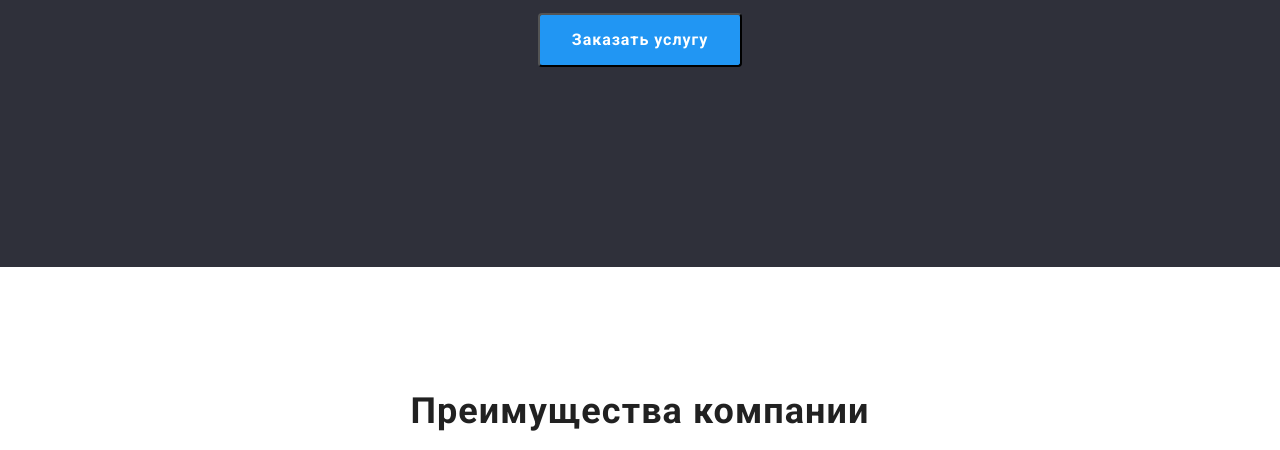
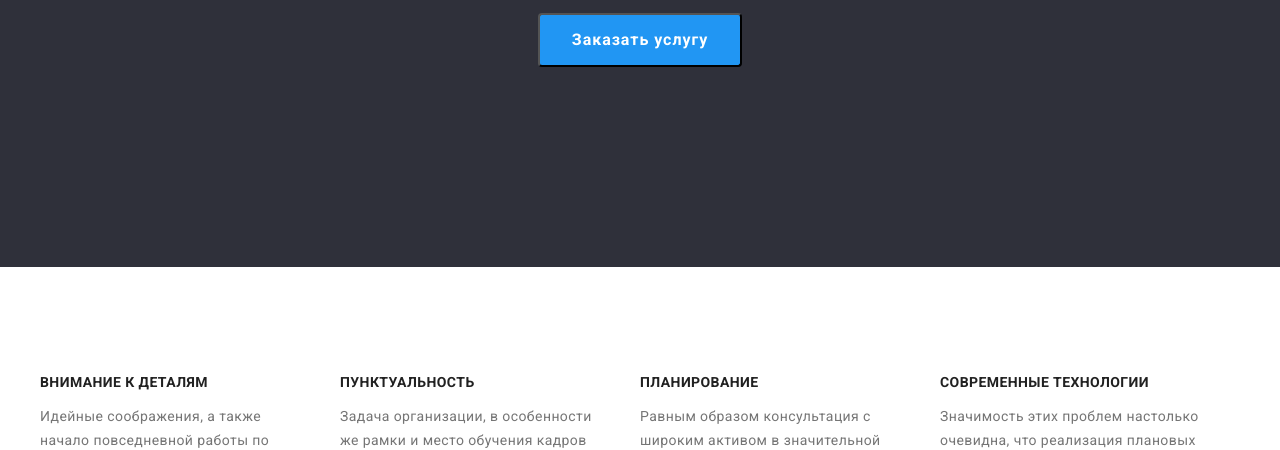
Before and after one commit to aleksandrbliznov/goit-markup-hw-03, a plain HTML site: page index.html in a window 1280 px wide. Shown: the part 358-808 px from the top of the page. Drawn offline with Linux system fonts and the light colour scheme.

Commit message:
html update

```diff
--- a/index.html
+++ b/index.html
@@ -60,7 +60,7 @@
 
       <section class="section">
         <div class="container">
-          <h2 class="section-title h2">Преимущества компании</h2>
+          <h2 class="visually-hidden">Преимущества компании</h2>
           <ul class="benefits">
             <li class="benefits-item">
               <h3 class="section-title h3">Внимание к деталям</h3>
```
